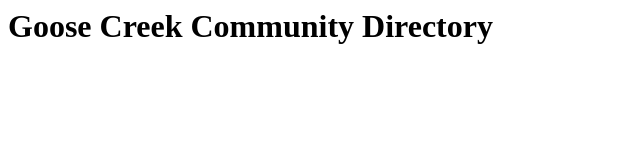
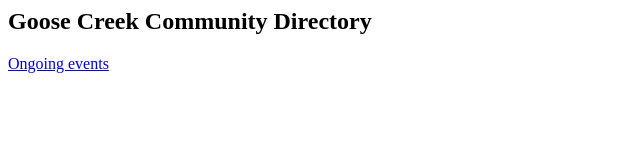
Before and after one commit to CrystalWinged/TSA25-26, a plain HTML site: page index.html in a window 1280 px wide. Shown: the whole page, without its empty margins (0-640 px from the left). Drawn offline with Linux system fonts and the light colour scheme.

Commit message:
Update index.html

```diff
--- a/index.html
+++ b/index.html
@@ -2,9 +2,14 @@
   <head>
      <link href="style.css" rel="stylesheet" type="text/css" />
     <body>
-      <h1>
+      <section class="header" >
+         <h1>
         Goose Creek Community Directory
       </h1>
+      <a href="page2.html"> Ongoing events</a>
+
+      </section>
+
     </body>
   </head>
 </html>
```
